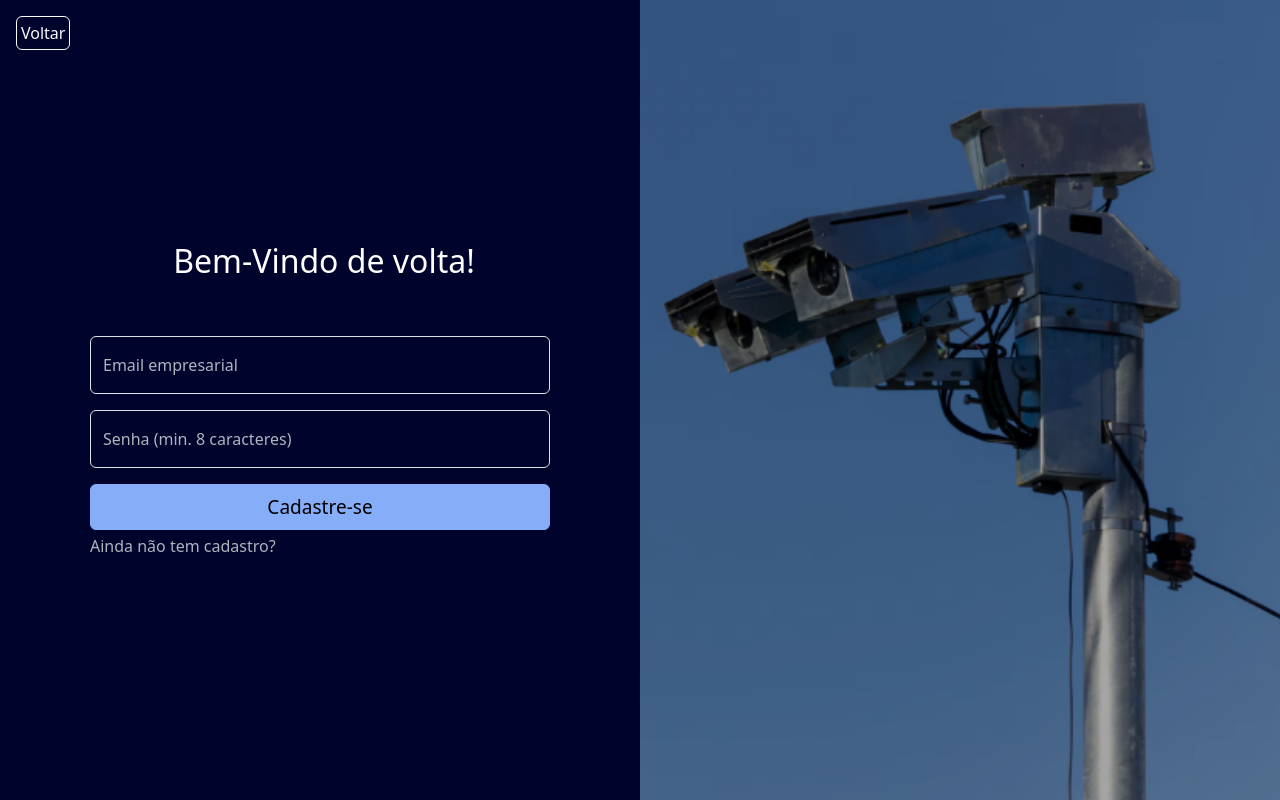
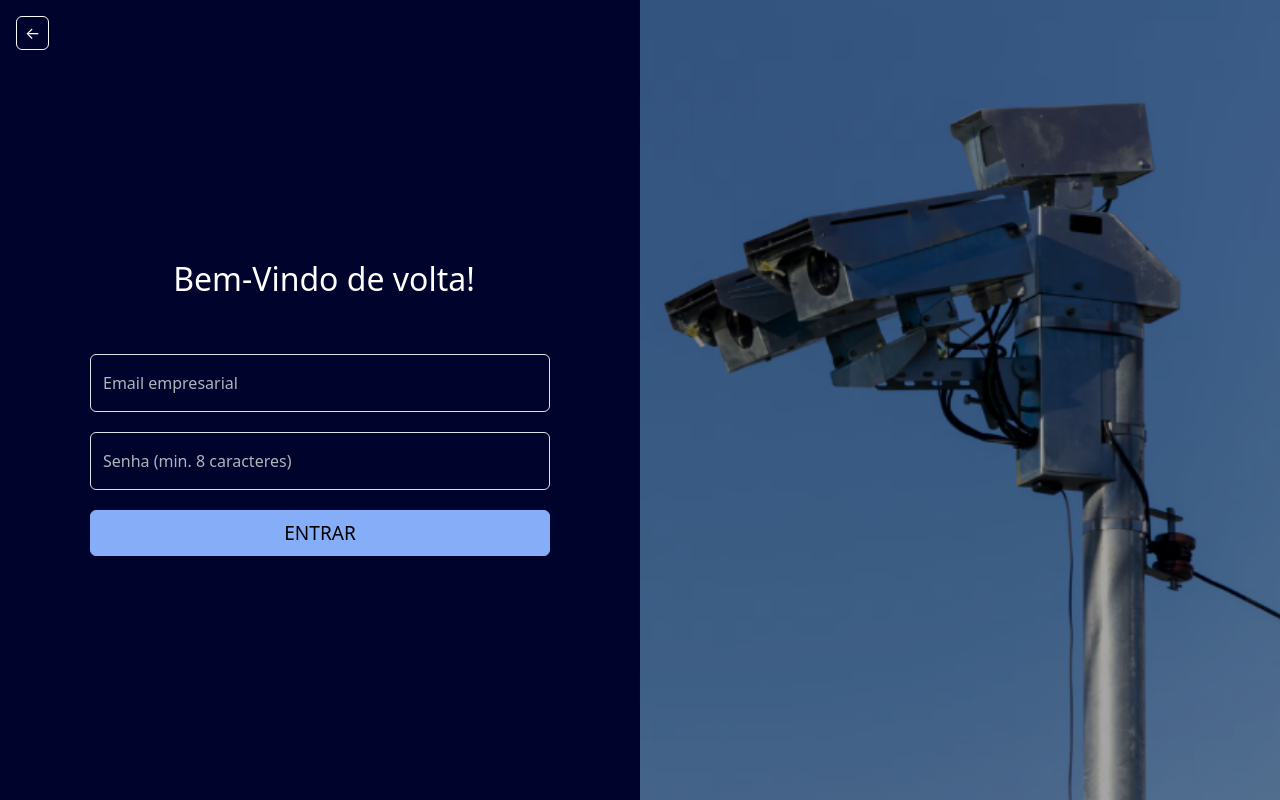
Before and after one commit to Strong-Eye/strong-eye, a website: page public/login.html in a window 1280 px wide. Drawn offline with Linux system fonts and the light colour scheme.

Commit message:
Adiciona - Alteração de botão na tela de login e remoção da página de cadastro.

```diff
--- a/public/login.html
+++ b/public/login.html
@@ -35,12 +35,13 @@
       </div>
     </div>
   </header> -->
-  <main class="min-vh-100">
-    <div class="row align-items-stretch g-0 flex-grow-1">
-      <div class="col-12 col-md-6 g-0 d-flex flex-column position-relative min-vh-100">
+    <main class="vh-100 d-flex flex-column">
+    <div class="row align-items-stretch g-0 flex-grow-1 h-100">
+      <div class="col-12 col-md-6 g-0 d-flex flex-column position-relative h-100">
+
         <div class="position-absolute align-self-start mt-3 ms-3">
           <a href="./index.html">
-            <button class="btn btn-outline-light py-1 px-1 fs-6">Voltar</button>
+            <button class="btn btn-outline-light py-1 px-2 fs-6">&larr;</button>
           </a>
         </div>
         <div class="w-100 max-width-400 my-auto align-items-center d-flex flex-column" >
@@ -48,29 +49,32 @@
           <h1 class="ms-2 text-white mt-3 px-3 fs-2">Bem-Vindo de volta!</h1>
           <div class="container d-flex justify-content-center formulario">
             <form class="d-flex flex-column w-100 mx-2">
-              <!-- <div class="form-floating mb-3 mt-5">
-                <input type="text" class="form-control" id="nome_input"  placeholder="Password"/>
-                <label for="floatingPassword">Nome</label>
-              </div> -->
-              <div class="form-floating mb-3 mt-5">
+
+  <!-- Campo de Email -->
+  <div class="form-floating mb-1 mt-5">
     <input type="email" class="form-control" id="email_input" placeholder="email@example.com" />
-                <label for="floatingInput">Email empresarial</label>
+    <label for="email_input">Email empresarial</label>
   </div>
-              <div class="form-floating mb-3">
-                <input type="password" class="form-control" id="senha_input"  placeholder="Min. 8 caracteres"/>
-                <label for="floatingPassword">Senha (min. 8 caracteres)</label>
+  <!-- A div2 agora fica aqui fora, garantindo que apareça embaixo -->
+  <div id="div2" class="text-danger mb-3 ms-1" style="font-size: 0.875rem;"></div>
+
+  <!-- Campo de Senha -->
+  <div class="form-floating mb-1">
+    <input type="password" class="form-control" id="senha_input" placeholder="Min. 8 caracteres"/>
+    <label for="senha_input">Senha (min. 8 caracteres)</label>
   </div>
-              <!-- <div class="form-floating mb-3">
-                <input type="password" class="form-control" id="confirmacao_senha_input"  placeholder="Password"/>
-                <label for="floatingPassword">Confirmar senha</label>
-              </div> -->
+  <!-- A div1 também fica aqui fora -->
+  <div id="div1" class="text-danger mb-3 ms-1" style="font-size: 0.875rem;"></div>
+
   <button onclick="entrar()" class="btn btn-info w-100 py-2" type="button">
-                Cadastre-se
+    ENTRAR
   </button>
+
   <div>
-                <a class="mt-1 mb-3" href="./cadastro.html">Ainda não tem cadastro?</a>
+
   </div>
 </form>
+
 
           </div>
         </div>
@@ -102,7 +106,8 @@
         var senhaVar = senha_input.value;
 
         if (emailVar == "" || senhaVar == "") {
-          alert("Há campos não preenchidos.")
+          div2.innerHTML = "Há campos não preenchidos."
+          div1.innerHTML = "Há campos não preenchidos."
           // cardErro.style.display = "block"
             // mensagem_erro.innerHTML = "(Mensagem de erro para todos os campos em branco)";
             // finalizarAguardar();
```
Also changed, not shown: public/index.html (+1 -0 lines). Lines whose indentation alone changed are shown as unchanged.
